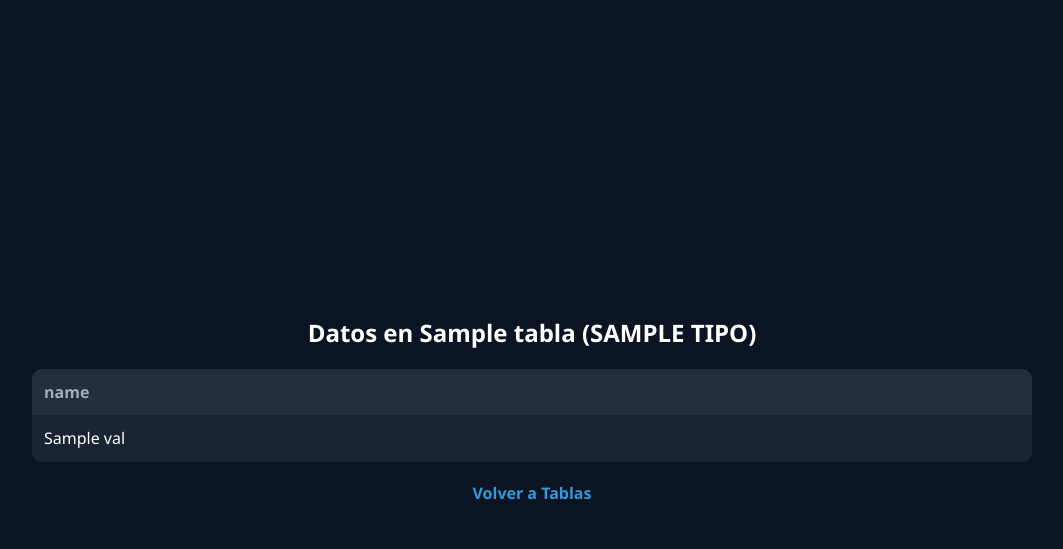
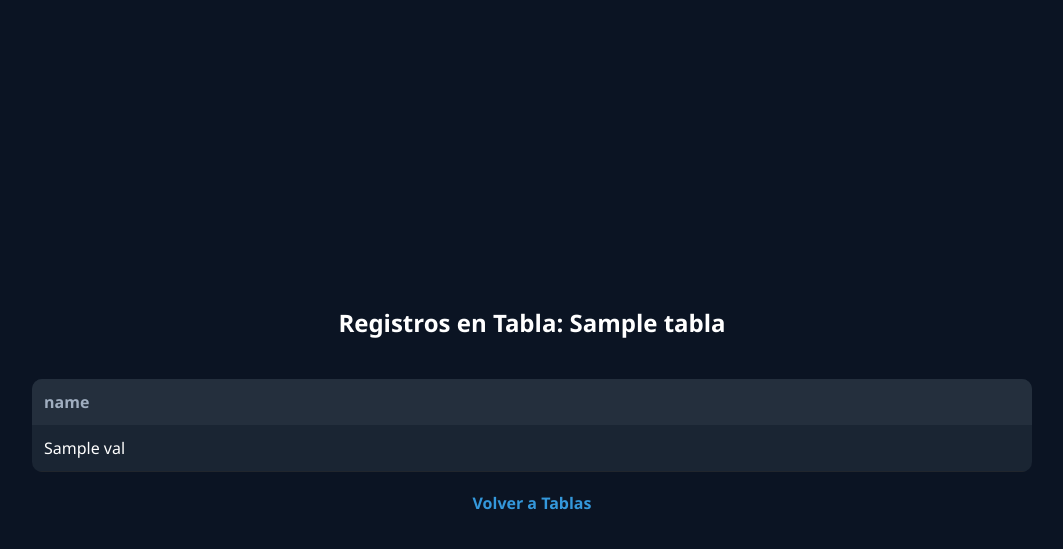
Before and after one commit to VictorPlatero/sistema-replicacion-dop, a Flask app: template templates/ver_datos.html in a window 1280 px wide. Shown: the top 549 px of the page, without its empty margins (108-1171 px from the left). Run offline with Flask 3, Linux system fonts and the light colour scheme; the template is opened without the code that fills it: most values are stand-ins (such as "Sample title", 1, 10 or a date in 2020).

Commit message:
Update ver_datos.html

```diff
--- a/templates/ver_datos.html
+++ b/templates/ver_datos.html
@@ -1,16 +1,22 @@
 <link rel="stylesheet" href="{{ url_for('static', filename='style.css') }}">
 <div class="container">
-    {% if exito %}<div class="alert-success">✅ Replicación de "{{ tabla }}" Completada</div>{% endif %}
-    <h2>Datos en {{ tabla }} ({{ tipo.upper() }})</h2>
+    {% if exito %}<div class="alert-success">✅ Replicación de "{{ tabla }}" Exitosa</div>{% endif %}
+    <h2>Registros en Tabla: {{ tabla }}</h2>
+    <div style="overflow-x: auto;">
         <table>
             {% if datos %}
+                <thead>
                     <tr>{% for key in datos[0].keys() %}<th>{{ key }}</th>{% endfor %}</tr>
+                </thead>
+                <tbody>
                     {% for fila in datos %}
                         <tr>{% for val in fila.values() %}<td>{{ val }}</td>{% endfor %}</tr>
                     {% endfor %}
+                </tbody>
             {% else %}
-            <tr><td>No hay datos disponibles en esta tabla.</td></tr>
+                <tr><td colspan="100%">No hay datos en esta tabla.</td></tr>
             {% endif %}
         </table>
+    </div>
     <a href="/explorar/{{ tipo }}" class="btn-back">Volver a Tablas</a>
 </div>
```
Lines whose indentation alone changed are shown as unchanged.
